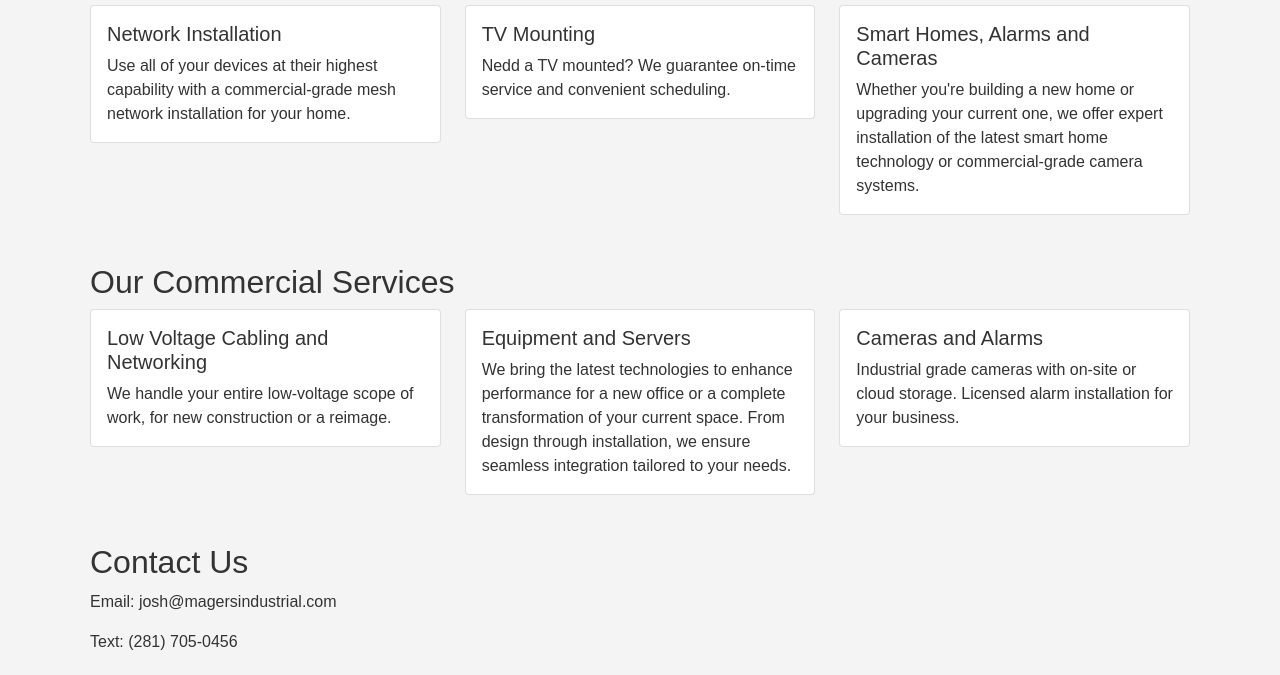
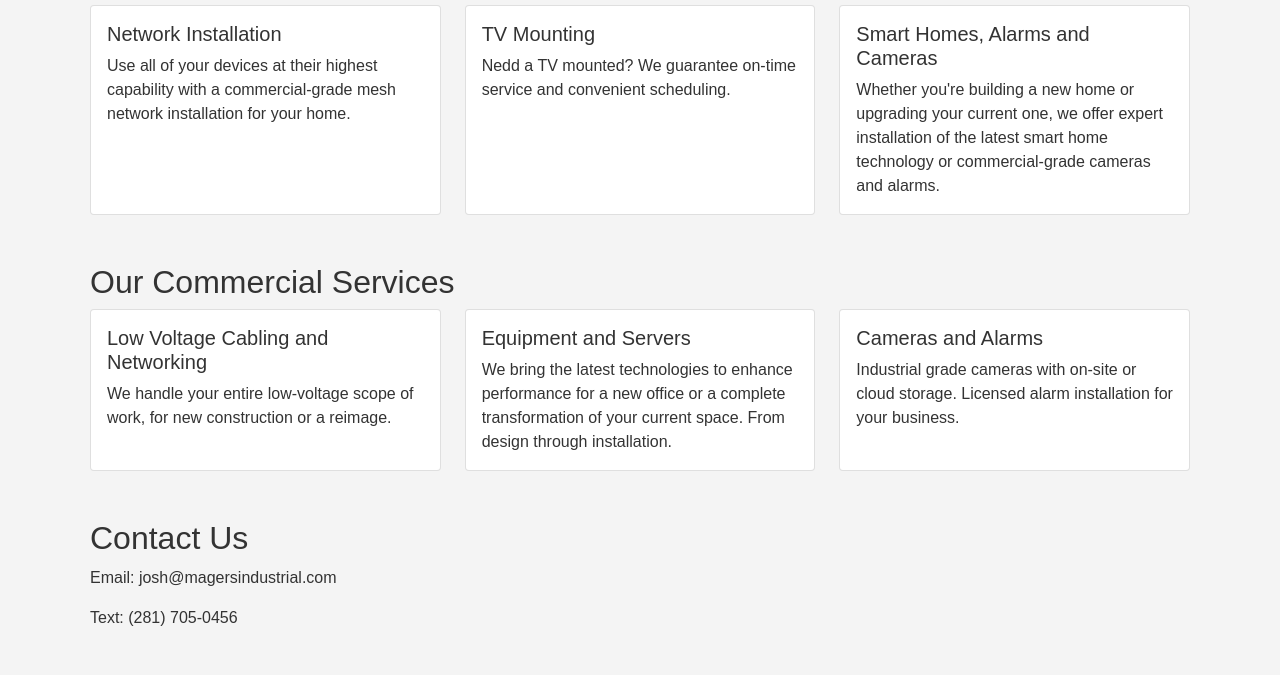
Before and after one commit to JoshuaMagers/MagersITConstruction, a plain HTML site: page index.html in a window 1280 px wide. Shown: the part 715-1390 px from the top of the page. Drawn offline with nearby package versions, Linux system fonts and the light colour scheme.

Commit message:
Update index.html

```diff
--- a/index.html
+++ b/index.html
@@ -49,6 +49,9 @@
             padding: 100px 20px;
             text-align: center;
         }
+        .card {
+            height: 100%;
+        }
     </style>
     <!-- Google tag (gtag.js) -->
     <script async src="https://www.googletagmanager.com/gtag/js?id=AW-11549331714">
@@ -97,7 +100,7 @@
         <h2>Our Home Services</h2>
         <div class="row">
             <div class="col-md-4">
-                <div class="card">
+                <div class="card h-100">
                     <div class="card-body">
                         <h5 class="card-title">Network Installation</h5>
                         <p class="card-text">Use all of your devices at their highest capability with a commercial-grade mesh network installation for your home.</p>
@@ -105,7 +108,7 @@
                 </div>
             </div>
             <div class="col-md-4">
-                <div class="card">
+                <div class="card h-100">
                     <div class="card-body">
                         <h5 class="card-title">TV Mounting</h5>
                         <p class="card-text">Nedd a TV mounted? We guarantee on-time service and convenient scheduling.</p>
@@ -113,10 +116,10 @@
                 </div>
             </div>
             <div class="col-md-4">
-                <div class="card">
+                <div class="card h-100">
                     <div class="card-body">
                         <h5 class="card-title">Smart Homes, Alarms and Cameras</h5>
-                        <p class="card-text">Whether you're building a new home or upgrading your current one, we offer expert installation of the latest smart home technology or commercial-grade camera systems.</p>
+                        <p class="card-text">Whether you're building a new home or upgrading your current one, we offer expert installation of the latest smart home technology or commercial-grade cameras and alarms.</p>
                     </div>
                 </div>
             </div>
@@ -127,7 +130,7 @@
         <h2>Our Commercial Services</h2>
         <div class="row">
             <div class="col-md-4">
-                <div class="card">
+                <div class="card h-100">
                     <div class="card-body">
                         <h5 class="card-title">Low Voltage Cabling and Networking</h5>
                         <p class="card-text">We handle your entire low-voltage scope of work, for new construction or a reimage.</p>
@@ -135,15 +138,15 @@
                 </div>
             </div>
             <div class="col-md-4">
-                <div class="card">
+                <div class="card h-100">
                     <div class="card-body">
                         <h5 class="card-title">Equipment and Servers</h5>
-                        <p class="card-text"> We bring the latest technologies to enhance performance for a new office or a complete transformation of your current space. From design through installation, we ensure seamless integration tailored to your needs. </p>
+                        <p class="card-text">We bring the latest technologies to enhance performance for a new office or a complete transformation of your current space. From design through installation.</p>
                     </div>
                 </div>
             </div>
             <div class="col-md-4">
-                <div class="card">
+                <div class="card h-100">
                     <div class="card-body">
                         <h5 class="card-title">Cameras and Alarms</h5>
                         <p class="card-text">Industrial grade cameras with on-site or cloud storage. Licensed alarm installation for your business.</p>
```
